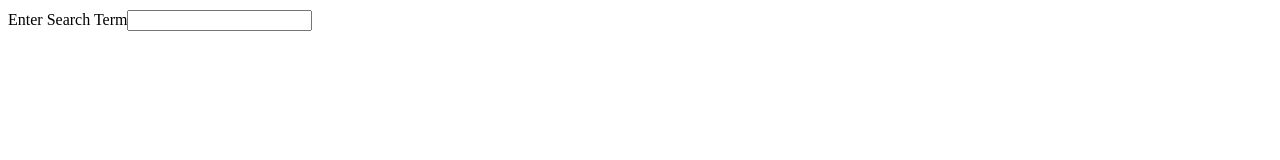
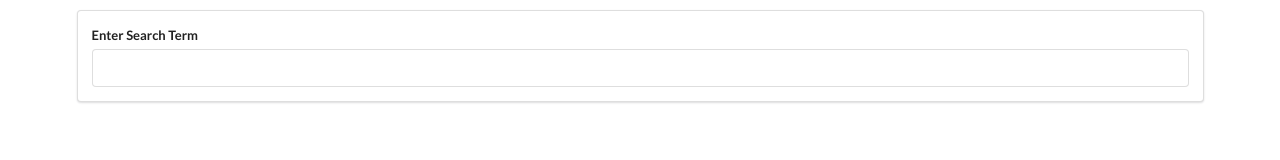
Before and after one commit to tamara24github/images_search_, a React app: page public/index.html in a window 1280 px wide. Built offline with nearby package versions, Linux system fonts and the light colour scheme.

Commit message:
Update index.html

```diff
--- a/public/index.html
+++ b/public/index.html
@@ -9,6 +9,7 @@
       name="description"
       content="Web site created using create-react-app"
     />
+    <link rel = "stylesheet" href = "https://cdnjs.cloudflare.com/ajax/libs/semantic-ui/2.5.0/semantic.min.css" />
     <link rel="apple-touch-icon" href="%PUBLIC_URL%/logo192.png" />
     <!--
       manifest.json provides metadata used when your web app is installed on a
```
